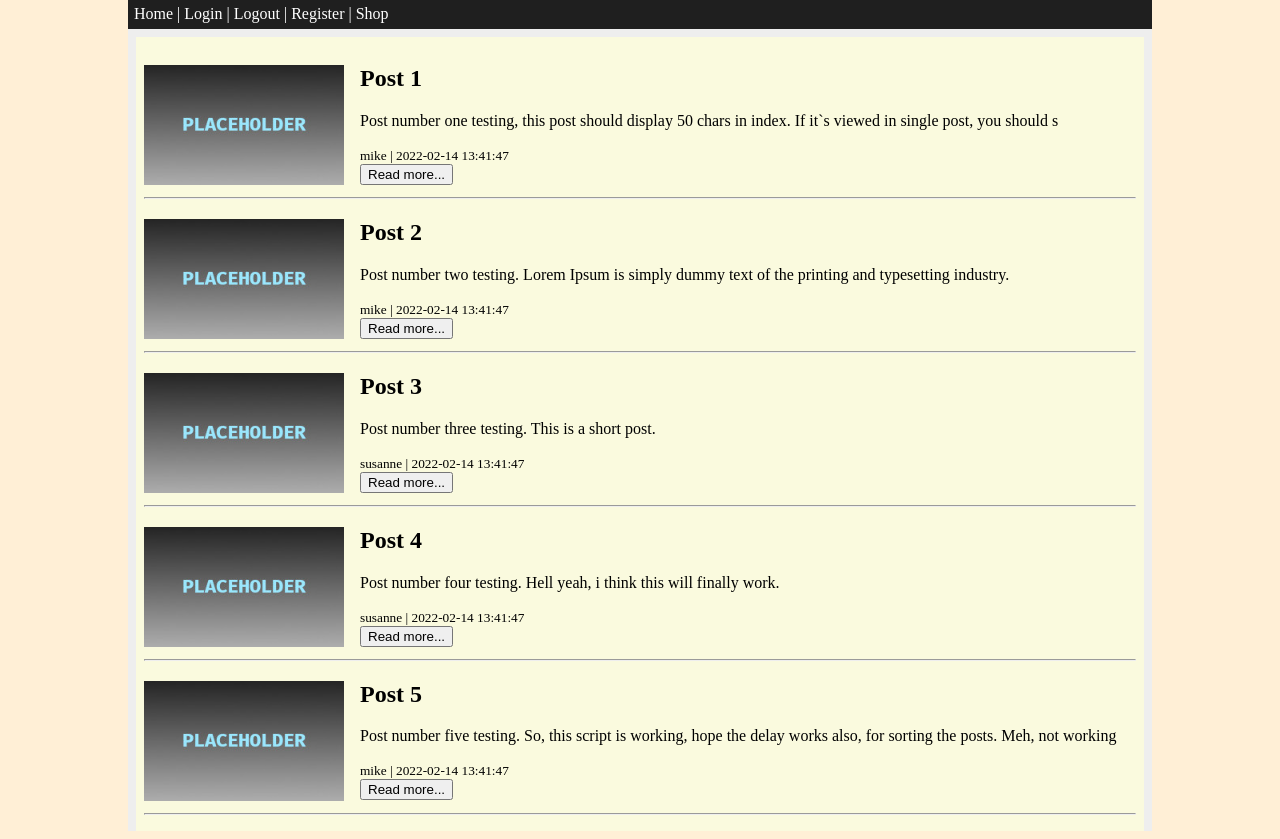
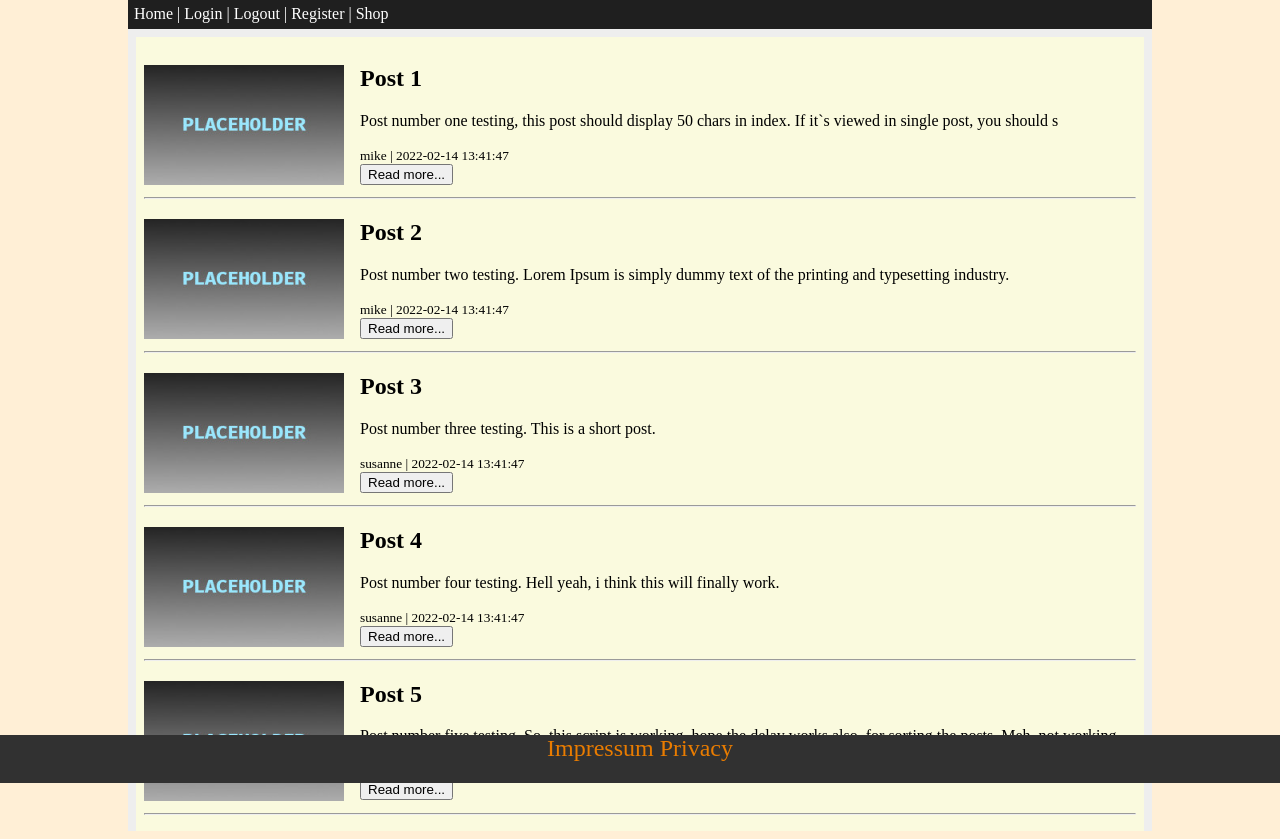
Before and after one commit to orthub/cms-lbs4, a PHP site: page / in a window 1280 px wide. Shown: the part 17-856 px from the top of the page. Run offline with PHP 8.4, Linux system fonts and the light colour scheme; data comes from the database, SQL or seed files in the repository.

Commit message:
footer basic styling

```diff
--- a/cms/views/index.php
+++ b/cms/views/index.php
@@ -28,8 +28,8 @@
       </div>
       <?php endforeach ?>
     </div>
+    <?php require_once __DIR__ . '/partials/footer.php' ?>
   </div>
-  <?php require_once __DIR__ . '/partials/footer.php' ?>
 </body>
 
 </html>
--- a/cms/views/partials/footer.php
+++ b/cms/views/partials/footer.php
@@ -1,3 +1,4 @@
 <div class="footer">
-
+  <a href="/cms/views/about.php">Impressum</a>
+  <a href="/cms/views/privacy.php">Privacy</a>
 </div>
--- a/css/style.css
+++ b/css/style.css
@@ -50,3 +50,22 @@ html, body {
 .content {
   display: block;
 }
+
+
+.footer {
+  font-size: 24px;
+  width: 100%;
+  position: absolute;
+  bottom: 0px;
+  left: 0px;
+  height: 48px;
+  min-height: 32px;
+  text-align: center;
+  background-color: #313131;
+}
+
+.footer a {
+  color: #e97c00;
+  text-decoration: none;
+  text-align: center;
+}
```
